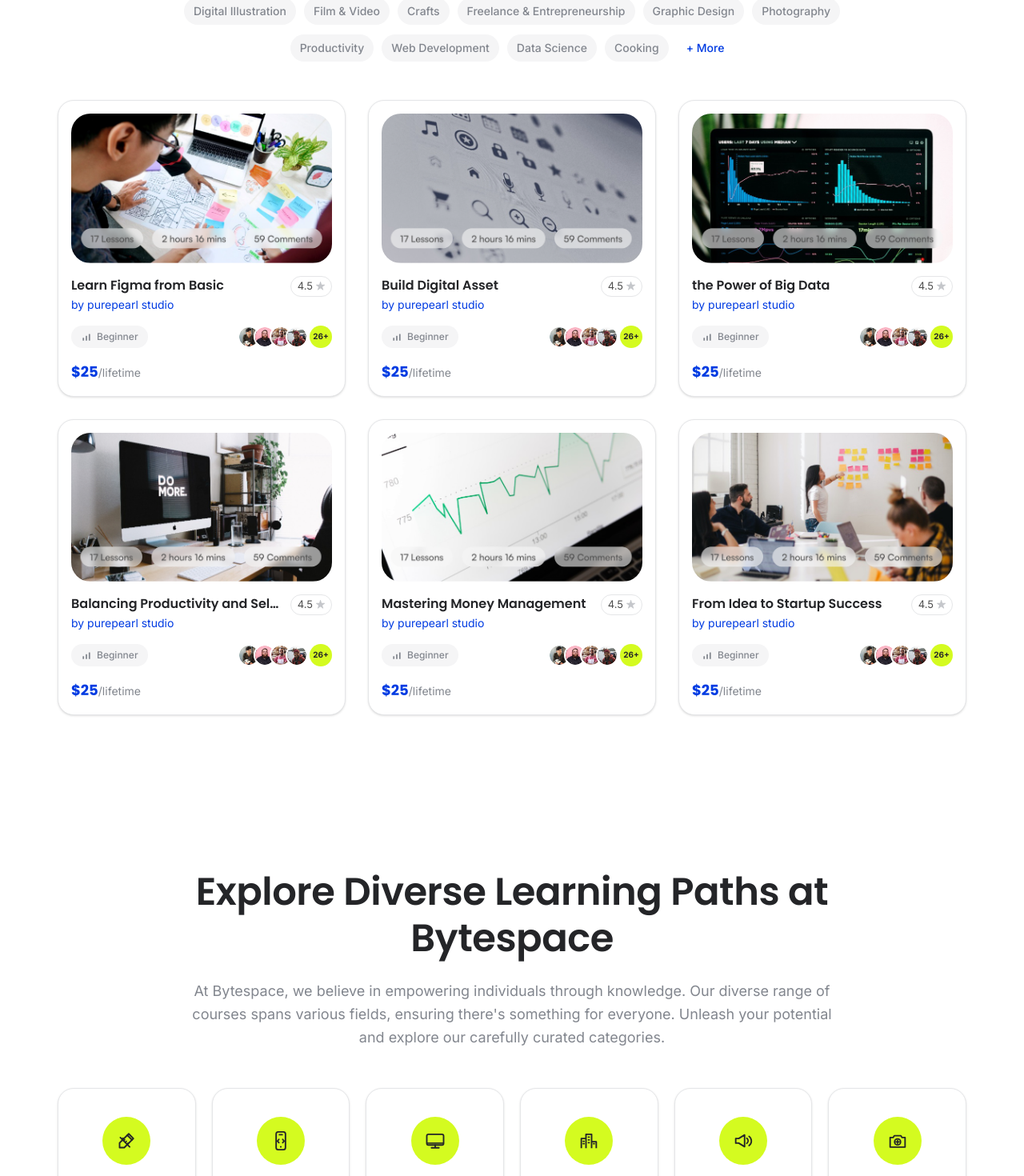
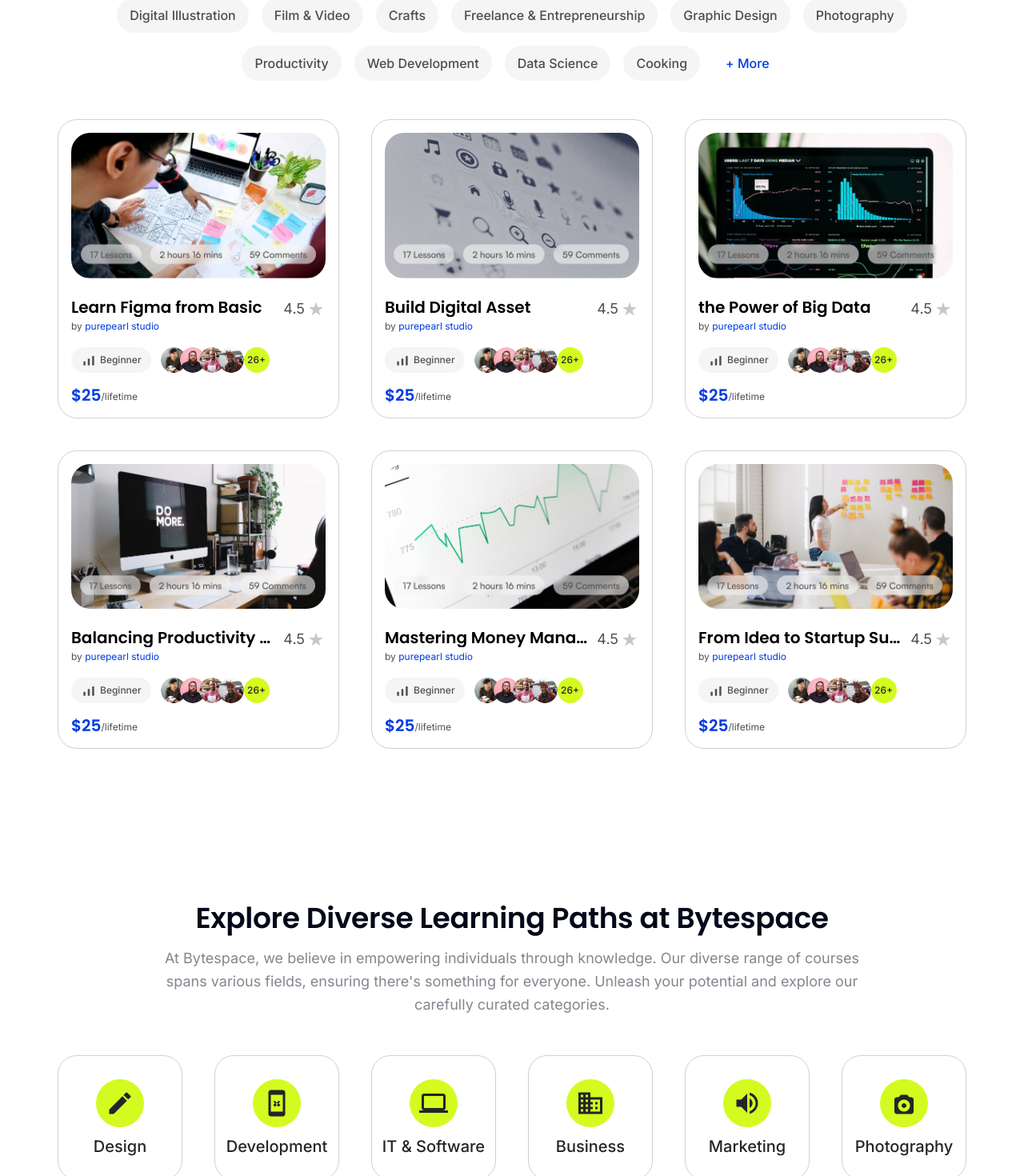
Before and after one commit to NazmusSakib3/bytespace-new, a Next.js app: page / in a window 1280 px wide. Shown: the part 1640-3110 px from the top of the page at 80% size. Built offline with nearby package versions, Linux system fonts and the light colour scheme; a web font is replaced by a local one.

Commit message:
Align Home sections to Figma Dev Mode: rating, paths, typography.

```diff
--- a/components/landing/CtaBand.tsx
+++ b/components/landing/CtaBand.tsx
@@ -44,14 +44,14 @@ export function CtaBand() {
       />
 
       <Container className="relative z-10">
-        <div className="mx-auto flex max-w-4xl flex-col items-center gap-6 text-center text-white">
+        <div className="mx-auto flex max-w-4xl flex-col items-center gap-10 text-center text-white">
           <h2
             id="cta-heading"
-            className="font-heading max-w-2xl text-2xl font-bold sm:text-3xl lg:text-[2.5rem] lg:leading-tight"
+            className="font-heading max-w-[710px] text-2xl font-semibold sm:text-3xl lg:text-[44px] lg:leading-[52.8px]"
           >
             Unlock Your Potential as a Creator with ByteSpace
           </h2>
-          <p className="max-w-3xl text-sm leading-relaxed text-white/90 sm:text-base">
+          <p className="font-nav max-w-[964px] text-base leading-[1.6] text-neutral-100 sm:text-lg">
             Experience the collaboration of numerous creators and an expanding selection of
             courses. Register now and become a part of a community comprising over 10,000 local
             and international creators. Utilize our Course Editor, and showcase your expertise by
--- a/components/landing/DiscoverCourses.tsx
+++ b/components/landing/DiscoverCourses.tsx
@@ -30,44 +30,26 @@ const courses = [
   {
     title: "Learn Figma from Basic",
     image: "/figma/course-1-figma.png",
-    lessons: "17 Lessons",
-    duration: "2 hours 16 mins",
-    comments: "59 Comments",
   },
   {
     title: "Build Digital Asset",
     image: "/figma/course-2-digital.png",
-    lessons: "17 Lessons",
-    duration: "2 hours 16 mins",
-    comments: "59 Comments",
   },
   {
     title: "the Power of Big Data",
     image: "/figma/course-3-bigdata.png",
-    lessons: "17 Lessons",
-    duration: "2 hours 16 mins",
-    comments: "59 Comments",
   },
   {
     title: "Balancing Productivity and Self-Care",
     image: "/figma/course-4-productivity.png",
-    lessons: "17 Lessons",
-    duration: "2 hours 16 mins",
-    comments: "59 Comments",
   },
   {
     title: "Mastering Money Management",
     image: "/figma/course-5-money.png",
-    lessons: "17 Lessons",
-    duration: "2 hours 16 mins",
-    comments: "59 Comments",
   },
   {
     title: "From Idea to Startup Success",
     image: "/figma/course-6-startup.png",
-    lessons: "17 Lessons",
-    duration: "2 hours 16 mins",
-    comments: "59 Comments",
   },
 ];
 
@@ -84,16 +66,15 @@ export function DiscoverCourses() {
   return (
     <section id="courses" className="bg-white py-16 sm:py-20 lg:py-24" aria-labelledby="discover-heading">
       <Container>
-        {/* Figma: Poppins SemiBold 48 / Satoshi 18 #82868E — title breaks after comma */}
-        <div className="mx-auto mb-10 max-w-[935px] text-center sm:mb-12">
+        {/* Figma: Poppins SemiBold 44 / Satoshi 18 #82868E, gap 16 */}
+        <div className="mx-auto mb-10 flex max-w-[935px] flex-col items-center gap-4 text-center sm:mb-12">
           <h2
             id="discover-heading"
-            className="font-heading text-[1.75rem] font-semibold leading-[1.2] tracking-[-0.01em] text-text sm:text-[2.5rem] lg:text-[48px]"
+            className="font-heading max-w-[588px] text-[1.75rem] font-semibold leading-[1.2] tracking-[-0.01em] text-[#040819] sm:text-[2.5rem] lg:text-[44px] lg:leading-[52.8px] lg:tracking-[-0.44px]"
           >
-            Discover Your Passion,
-            <br className="hidden sm:block" /> Build Your Skills
+            Discover Your Passion, Build Your Skills
           </h2>
-          <p className="font-nav mx-auto mt-5 max-w-[819px] text-base leading-[1.6] text-muted sm:mt-6 sm:text-lg">
+          <p className="font-nav max-w-[917px] text-base leading-[1.6] text-muted sm:text-lg">
             At Bytespace Courses, we bring you closer to life-changing knowledge. Explore a variety
             of courses across different fields, from technology to the arts, and make a difference
             in your career and life.
@@ -101,14 +82,14 @@ export function DiscoverCourses() {
         </div>
 
         <div
-          className="mb-12 flex flex-col items-center gap-2.5 sm:gap-3"
+          className="mb-12 flex flex-col items-center gap-4"
           role="tablist"
           aria-label="Course categories"
         >
           {categoryRows.map((row) => (
             <div
               key={row.join("-")}
-              className="flex flex-wrap items-center justify-center gap-2 sm:gap-2.5 min-[900px]:flex-nowrap"
+              className="flex flex-wrap items-center justify-center gap-4 min-[900px]:flex-nowrap"
             >
               {row.map((cat) => {
                 const isActive = active === cat;
@@ -121,12 +102,12 @@ export function DiscoverCourses() {
                     aria-selected={isActive}
                     onClick={() => setActive(cat)}
                     className={[
-                      "font-nav shrink-0 whitespace-nowrap rounded-full px-2.5 py-2 text-[13px] font-medium leading-none transition sm:px-3 sm:py-2.5 sm:text-sm",
+                      "font-nav shrink-0 whitespace-nowrap rounded-full px-4 py-3 text-base font-medium leading-5 transition",
                       isMore
-                        ? "bg-transparent px-1.5 text-brand-blue hover:underline sm:px-2"
+                        ? "bg-transparent px-0 text-brand-blue hover:underline"
                         : isActive
                           ? "bg-brand-lime text-text"
-                          : "bg-surface-muted text-muted hover:bg-[#e5e6e8] hover:text-text",
+                          : "bg-surface-muted text-[#4B4C53] hover:bg-[#e5e6e8] hover:text-text",
                     ].join(" ")}
                   >
                     {cat}
@@ -137,10 +118,10 @@ export function DiscoverCourses() {
           ))}
         </div>
 
-        <ul className="grid gap-6 sm:grid-cols-2 lg:grid-cols-3 lg:gap-7">
+        <ul className="grid gap-6 sm:grid-cols-2 lg:grid-cols-3 lg:gap-10">
           {courses.map((course) => (
             <li key={course.title}>
-              <article className="flex h-full flex-col rounded-[1.25rem] border border-border bg-white p-4 shadow-sm transition hover:-translate-y-1 hover:shadow-md">
+              <article className="flex h-full flex-col rounded-3xl border border-[#CED0D3] bg-white p-4 transition hover:-translate-y-1 hover:shadow-md">
                 <div className="relative aspect-[341/195] overflow-hidden rounded-xl">
                   <Image
                     src={course.image}
@@ -151,28 +132,31 @@ export function DiscoverCourses() {
                   />
                 </div>
 
-                <div className="mt-4 flex items-start justify-between gap-3">
+                <div className="mt-6 flex items-start justify-between gap-3">
                   <div className="min-w-0">
-                    <h3 className="truncate font-heading text-base font-semibold text-text">
+                    <h3 className="truncate font-heading text-xl font-semibold leading-6 text-black">
                       {course.title}
                     </h3>
-                    <p className="mt-0.5 text-sm text-brand-blue">by purepearl studio</p>
+                    <p className="font-nav mt-0.5 text-xs leading-5">
+                      <span className="text-[#4F4F4F]">by </span>
+                      <span className="text-brand-blue">purepearl studio</span>
+                    </p>
                   </div>
-                  {/* Figma card: compact white pill, light border, ~14px Satoshi #4F4F4F + gray star */}
-                  <span className="font-nav inline-flex h-[26px] shrink-0 items-center gap-1 rounded-full border border-[#e5e6e8] bg-white px-2 text-[13px] font-normal leading-none tracking-normal text-[#4F4F4F]">
+                  {/* Figma: plain 18px #4F4F4F + 24px gray star — no pill */}
+                  <span className="font-nav inline-flex shrink-0 items-center gap-0.5 text-lg font-normal leading-7 text-[#4F4F4F]">
                     4.5
-                    <svg width="11" height="11" viewBox="0 0 13 13" fill="none" aria-hidden>
+                    <svg width="24" height="24" viewBox="0 0 24 24" fill="none" aria-hidden>
                       <path
-                        d="M6.106 0.344c.15-.46.8-.46.95 0l1.218 3.72a.5.5 0 0 0 .475.344l3.914.009c.483.001.684.619.294.904L9.795 7.63a.5.5 0 0 0-.181.557l1.201 3.725c.148.46-.377.842-.769.559L6.874 10.177a.5.5 0 0 0-.586 0L3.116 12.47c-.392.283-.917-.099-.769-.559l1.201-3.725a.5.5 0 0 0-.181-.557L.206 5.321c-.39-.285-.189-.903.294-.904l3.914-.009a.5.5 0 0 0 .474-.344L6.106.344Z"
+                        d="M12 3.5l2.12 6.5h6.84l-5.54 4.03 2.12 6.52L12 16.52l-5.54 4.03 2.12-6.52L3.04 10h6.84L12 3.5z"
                         fill="#C5C7CB"
                       />
                     </svg>
                   </span>
                 </div>
 
-                <div className="mt-4 flex items-center justify-between gap-3">
-                  <span className="inline-flex items-center gap-1.5 rounded-full bg-surface-muted px-3 py-1.5 text-xs font-medium text-muted">
-                    <svg width="14" height="14" viewBox="0 0 24 24" fill="currentColor" aria-hidden>
+                <div className="mt-4 flex items-center gap-3">
+                  <span className="inline-flex items-center gap-1 rounded-full bg-surface-muted px-3 py-1.5 text-xs font-medium leading-4 text-[#4F4F4F]">
+                    <svg width="20" height="20" viewBox="0 0 24 24" fill="currentColor" aria-hidden>
                       <rect x="4" y="14" width="3" height="6" rx="0.5" />
                       <rect x="10.5" y="10" width="3" height="10" rx="0.5" />
                       <rect x="17" y="6" width="3" height="14" rx="0.5" />
@@ -186,21 +170,23 @@ export function DiscoverCourses() {
                           key={src}
                           src={src}
                           alt=""
-                          width={28}
-                          height={28}
-                          className="h-7 w-7 rounded-full border-2 border-white object-cover"
+                          width={32}
+                          height={32}
+                          className="h-8 w-8 rounded-full object-cover"
                         />
                       ))}
                     </div>
-                    <span className="ml-0.5 flex h-7 w-7 items-center justify-center rounded-full bg-brand-lime text-[10px] font-bold text-text">
+                    <span className="relative flex h-8 w-8 items-center justify-center rounded-full bg-brand-lime text-xs font-medium leading-5 text-text">
                       26+
                     </span>
                   </div>
                 </div>
 
-                <p className="mt-4">
-                  <span className="font-heading text-lg font-bold text-brand-blue">$25</span>
-                  <span className="text-sm text-muted">/lifetime</span>
+                <p className="mt-4 flex items-end">
+                  <span className="font-heading text-xl font-semibold leading-6 text-brand-blue">
+                    $25
+                  </span>
+                  <span className="font-nav text-xs leading-5 text-[#4F4F4F]">/lifetime</span>
                 </p>
               </article>
             </li>
--- a/components/landing/LearningPaths.tsx
+++ b/components/landing/LearningPaths.tsx
@@ -6,117 +6,53 @@ type Path = {
   icon: ReactNode;
 };
 
+/** Figma Material-style filled icons inside lime circles */
 const paths: Path[] = [
   {
     title: "Design",
     icon: (
-      <svg width="28" height="28" viewBox="0 0 24 24" fill="none" aria-hidden>
-        {/* Pencil */}
-        <path
-          d="M14.5 4.5l5 5-9.8 9.8H4.7v-5L14.5 4.5z"
-          stroke="currentColor"
-          strokeWidth="1.6"
-          strokeLinejoin="round"
-        />
-        <path d="M13 6l5 5" stroke="currentColor" strokeWidth="1.6" strokeLinecap="round" />
-        {/* Ruler crossing */}
-        <path
-          d="M5.5 8.5l10 10"
-          stroke="currentColor"
-          strokeWidth="1.6"
-          strokeLinecap="round"
-        />
-        <path
-          d="M7.2 10.2l1.2-1.2M9 12l1.2-1.2M10.8 13.8l1.2-1.2M12.6 15.6l1.2-1.2"
-          stroke="currentColor"
-          strokeWidth="1.4"
-          strokeLinecap="round"
-        />
+      <svg width="36" height="36" viewBox="0 0 24 24" fill="currentColor" aria-hidden>
+        <path d="M3 17.25V21h3.75L17.81 9.94l-3.75-3.75L3 17.25zm17.71-10.04a1.003 1.003 0 000-1.42l-2.5-2.5a1.003 1.003 0 00-1.42 0l-1.83 1.83 3.75 3.75 1.999-1.66z" />
       </svg>
     ),
   },
   {
     title: "Development",
     icon: (
-      <svg width="28" height="28" viewBox="0 0 24 24" fill="none" aria-hidden>
-        <rect x="7" y="2.5" width="10" height="19" rx="2.2" stroke="currentColor" strokeWidth="1.6" />
-        <path d="M10.5 5.5h3" stroke="currentColor" strokeWidth="1.6" strokeLinecap="round" />
-        <circle cx="12" cy="18.5" r="0.9" fill="currentColor" />
-        <path
-          d="M10 10.5l-1.6 1.8L10 14.1M14 10.5l1.6 1.8L14 14.1"
-          stroke="currentColor"
-          strokeWidth="1.5"
-          strokeLinecap="round"
-          strokeLinejoin="round"
-        />
+      <svg width="36" height="36" viewBox="0 0 24 24" fill="currentColor" aria-hidden>
+        <path d="M17 1H7C5.9 1 5 1.9 5 3v18c0 1.1.9 2 2 2h10c1.1 0 2-.9 2-2V3c0-1.1-.9-2-2-2zm0 18H7V5h10v14zM9 10.5l1.5 1.5L9 13.5 10.5 15 13 12.5 10.5 10 9 10.5zm6 0L13.5 12 15 13.5 13.5 15 11 12.5 13.5 10 15 10.5z" />
       </svg>
     ),
   },
   {
     title: "IT & Software",
     icon: (
-      <svg width="28" height="28" viewBox="0 0 24 24" fill="none" aria-hidden>
-        <rect x="3" y="5" width="18" height="11.5" rx="1.8" stroke="currentColor" strokeWidth="1.6" />
-        <path d="M8 19.5h8M12 16.5v3" stroke="currentColor" strokeWidth="1.6" strokeLinecap="round" />
-        <path d="M3 14.5h18" stroke="currentColor" strokeWidth="1.4" />
+      <svg width="36" height="36" viewBox="0 0 24 24" fill="currentColor" aria-hidden>
+        <path d="M20 18c1.1 0 1.99-.9 1.99-2L22 6c0-1.1-.9-2-2-2H4c-1.1 0-2 .9-2 2v10c0 1.1.9 2 2 2H0v2h24v-2h-4zM4 6h16v10H4V6z" />
       </svg>
     ),
   },
   {
     title: "Business",
     icon: (
-      <svg width="28" height="28" viewBox="0 0 24 24" fill="none" aria-hidden>
-        <path
-          d="M4 20V9.5h5V20M9 20V5h6v15M15 20v-7h5V20"
-          stroke="currentColor"
-          strokeWidth="1.6"
-          strokeLinejoin="round"
-        />
-        <path
-          d="M6 12.5h1M6 15h1M11.5 8h1M11.5 11h1M11.5 14h1M17 15h1"
-          stroke="currentColor"
-          strokeWidth="1.5"
-          strokeLinecap="round"
-        />
+      <svg width="36" height="36" viewBox="0 0 24 24" fill="currentColor" aria-hidden>
+        <path d="M12 7V3H2v18h20V7H12zM6 19H4v-2h2v2zm0-4H4v-2h2v2zm0-4H4V9h2v2zm0-4H4V5h2v2zm4 12H8v-2h2v2zm0-4H8v-2h2v2zm0-4H8V9h2v2zm0-4H8V5h2v2zm10 12h-8v-2h2v-2h-2v-2h2v-2h-2V9h8v10zm-2-8h-2v2h2v-2zm0 4h-2v2h2v-2z" />
       </svg>
     ),
   },
   {
     title: "Marketing",
     icon: (
-      <svg width="28" height="28" viewBox="0 0 24 24" fill="none" aria-hidden>
-        <path
-          d="M4 9.5h3.2l6.3-3.8v12.6L7.2 14.5H4V9.5z"
-          stroke="currentColor"
-          strokeWidth="1.6"
-          strokeLinejoin="round"
-        />
-        <path
-          d="M15.8 9.2c.9.7 1.5 1.7 1.5 2.8s-.6 2.1-1.5 2.8M18.2 7.2c1.6 1.2 2.6 3 2.6 5s-1 3.8-2.6 5"
-          stroke="currentColor"
-          strokeWidth="1.5"
-          strokeLinecap="round"
-        />
+      <svg width="36" height="36" viewBox="0 0 24 24" fill="currentColor" aria-hidden>
+        <path d="M3 9v6h4l5 5V4L7 9H3zm13.5 3c0-1.77-1.02-3.29-2.5-4.03v8.05c1.48-.73 2.5-2.25 2.5-4.02zM14 3.23v2.06c2.89.86 5 3.54 5 6.71s-2.11 5.85-5 6.71v2.06c4.01-.91 7-4.49 7-8.77s-2.99-7.86-7-8.77z" />
       </svg>
     ),
   },
   {
     title: "Photography",
     icon: (
-      <svg width="28" height="28" viewBox="0 0 24 24" fill="none" aria-hidden>
-        <path
-          d="M4 8.5h3.2l1.4-2h6.8l1.4 2H20v10.2H4V8.5z"
-          stroke="currentColor"
-          strokeWidth="1.6"
-          strokeLinejoin="round"
-        />
-        <circle cx="12" cy="13.2" r="3.2" stroke="currentColor" strokeWidth="1.6" />
-        <path
-          d="M12 11.4v3.6M10.2 13.2h3.6"
-          stroke="currentColor"
-          strokeWidth="1.4"
-          strokeLinecap="round"
-        />
+      <svg width="36" height="36" viewBox="0 0 24 24" fill="currentColor" aria-hidden>
+        <path d="M12 12c-1.1 0-2 .9-2 2s.9 2 2 2 2-.9 2-2-.9-2-2-2zm6-5h-1.5l-1.1-1.17C15.14 5.3 14.7 5 14.21 5H9.79c-.49 0-.93.3-1.19.83L7.5 7H6c-1.1 0-2 .9-2 2v10c0 1.1.9 2 2 2h12c1.1 0 2-.9 2-2V9c0-1.1-.9-2-2-2zm-6 12c-2.76 0-5-2.24-5-5s2.24-5 5-5 5 2.24 5 5-2.24 5-5 5z" />
       </svg>
     ),
   },
@@ -126,34 +62,32 @@ export function LearningPaths() {
   return (
     <section className="bg-white py-16 sm:py-20 lg:py-24" aria-labelledby="paths-heading">
       <Container>
-        {/* Figma: Poppins SemiBold 48 / Satoshi 18 #82868E — same rhythm as Discover */}
-        <div className="mx-auto mb-10 max-w-[935px] text-center sm:mb-12">
+        {/* Figma: Poppins SemiBold 36 / Satoshi 18 #82868E */}
+        <div className="mx-auto mb-10 flex max-w-[935px] flex-col items-center gap-4 text-center sm:mb-12">
           <h2
             id="paths-heading"
-            className="font-heading text-[1.75rem] font-semibold leading-[1.2] tracking-[-0.01em] text-text sm:text-[2.5rem] lg:text-[48px]"
+            className="font-heading text-[1.75rem] font-semibold leading-[1.2] tracking-[-0.01em] text-[#040819] sm:text-4xl sm:leading-10"
           >
             Explore Diverse Learning Paths at Bytespace
           </h2>
-          <p className="font-nav mx-auto mt-5 max-w-[819px] text-base leading-[1.6] text-muted sm:mt-6 sm:text-lg">
+          <p className="font-nav max-w-[917px] text-base leading-[1.6] text-muted sm:text-lg">
             At Bytespace, we believe in empowering individuals through knowledge. Our diverse range
             of courses spans various fields, ensuring there&apos;s something for everyone. Unleash
             your potential and explore our carefully curated categories.
           </p>
         </div>
 
-        <ul className="grid grid-cols-2 gap-4 sm:grid-cols-3 lg:grid-cols-6 lg:gap-5">
+        <ul className="grid grid-cols-2 gap-4 sm:grid-cols-3 lg:grid-cols-6 lg:gap-10">
           {paths.map((path) => (
             <li key={path.title}>
-              <article className="flex aspect-square flex-col items-center justify-center gap-4 rounded-[1.25rem] border border-border bg-white px-3 py-6 text-center shadow-sm transition hover:-translate-y-1 hover:shadow-md">
+              <article className="flex aspect-square max-h-[167px] flex-col items-center justify-center gap-3 rounded-3xl border border-[#CED0D3] bg-white px-3 py-6 text-center transition hover:-translate-y-1 hover:shadow-sm">
                 <span
-                  className="flex h-[60px] w-[60px] items-center justify-center rounded-full bg-brand-lime text-text"
+                  className="flex items-center justify-center rounded-[40px] bg-brand-lime p-3 text-text"
                   aria-hidden
                 >
                   {path.icon}
                 </span>
-                <h3 className="font-heading text-sm font-semibold text-text sm:text-base">
-                  {path.title}
-                </h3>
+                <h3 className="font-nav text-xl font-medium leading-6 text-text">{path.title}</h3>
               </article>
             </li>
           ))}
--- a/components/landing/Partners.tsx
+++ b/components/landing/Partners.tsx
@@ -50,7 +50,7 @@ const logos = [
 export function Partners() {
   return (
     <section
-      className="border-b border-border bg-white py-12 sm:py-16"
+      className="border-b border-border bg-surface-muted py-12 sm:py-16 lg:py-[80px]"
       aria-label="Trusted by partners"
     >
       <Container>
```
Also changed, not shown: components/landing/FeatureHighlight.tsx (+4 -4 lines), components/landing/ManageCourses.tsx (+29 -30 lines), components/landing/Testimonials.tsx (+8 -8 lines).
